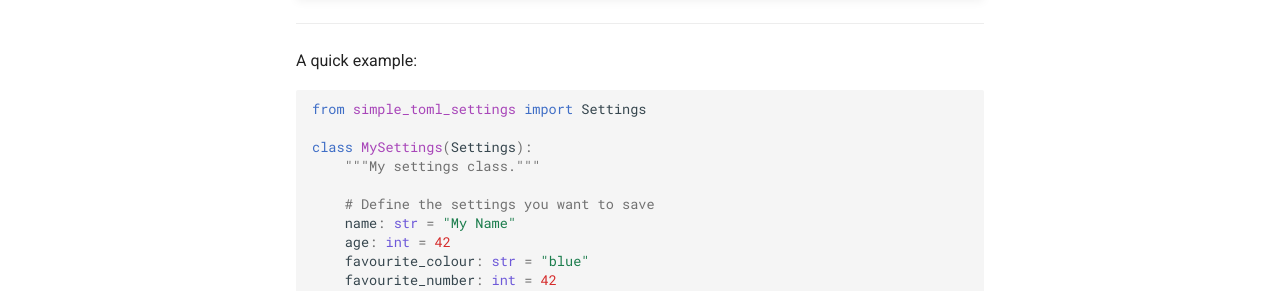
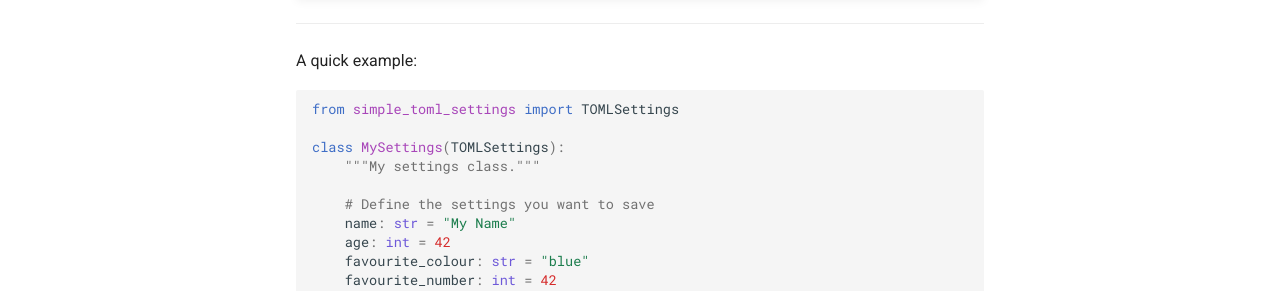
Before and after one commit to seapagan/simple-toml-settings, an MkDocs documentation site: the page built from docs/index.md, in a window 1280 px wide and 900 px high. Shown: the part 375-666 px from the top of the window. Built offline with MkDocs 1.6.1 and Material for MkDocs 9.7.7, drawn with Linux system fonts in a browser that asks for light colours.

Commit message:
fix error on docs front page example
Signed-off-by: Grant Ramsay <seapagan@gmail.com>

````diff
--- a/docs/index.md
+++ b/docs/index.md
@@ -20,9 +20,9 @@ A Python library to save your settings in a TOML file.
 A quick example:
 
 ```python
-from simple_toml_settings import Settings
+from simple_toml_settings import TOMLSettings
 
-class MySettings(Settings):
+class MySettings(TOMLSettings):
     """My settings class."""
 
     # Define the settings you want to save
````
